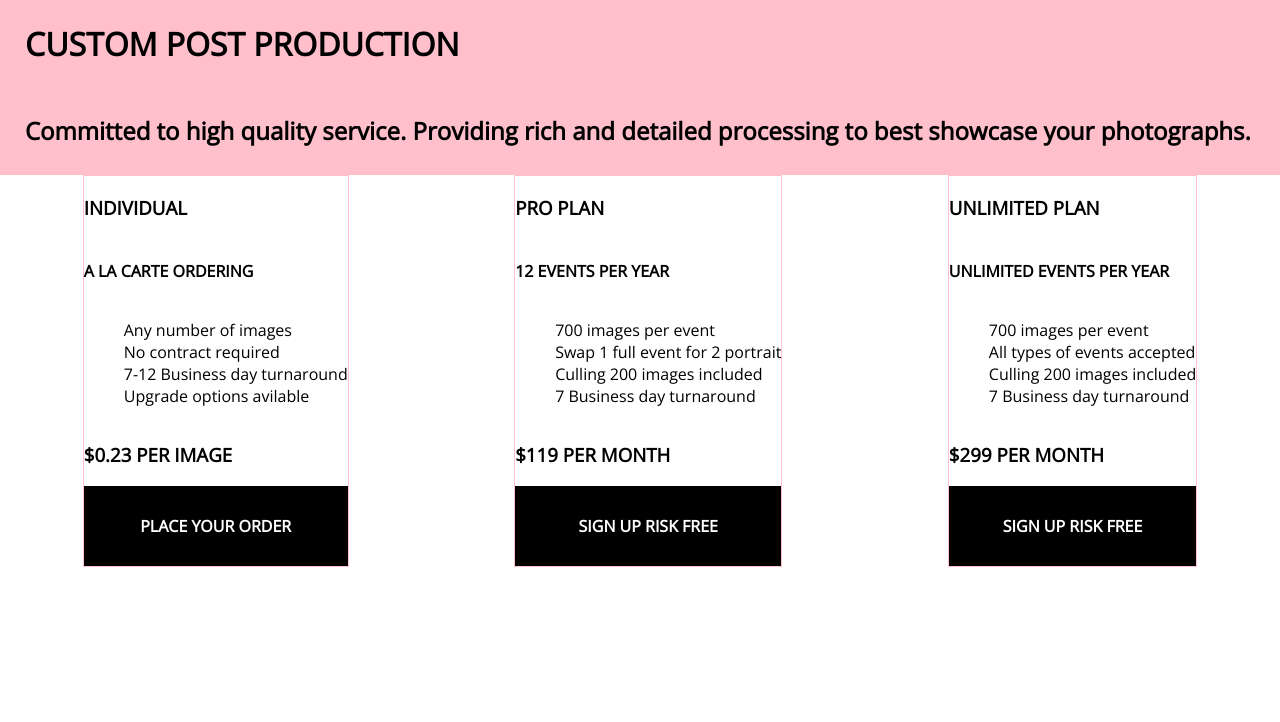
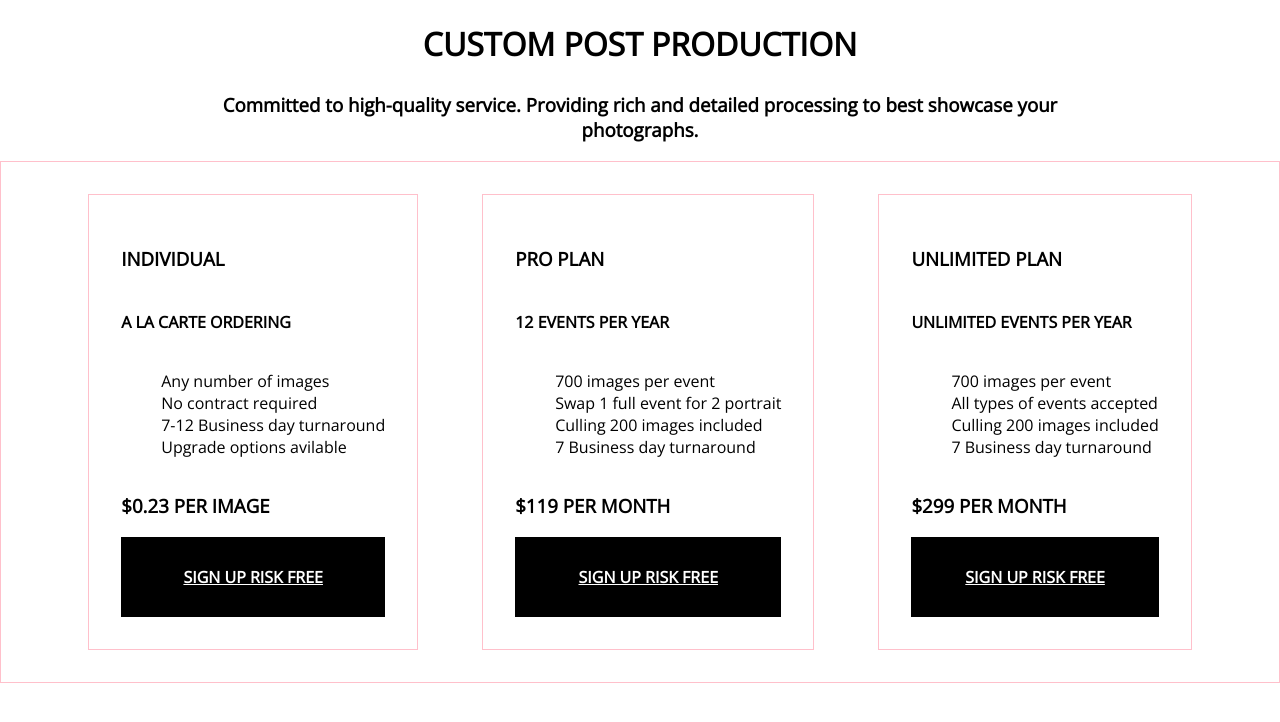
Before and after one commit to sailor27/postproduction, a plain HTML site: page index.html in a window 1280 px wide. Drawn offline with nearby package versions, Linux system fonts and the light colour scheme; a web font is replaced by a local one.

Commit message:
Style flex-col class with margin and padding. change header display from flex to block.

```diff
--- a/css/styles.css
+++ b/css/styles.css
@@ -7,21 +7,26 @@ html, body {
 
 [role='banner']{
   content: '';
-  display: flex;
-  flex-flow: row wrap;
-  flex: 1 100%;
+  width:70%;
+  margin: auto;
   left: 0;
   border-style: hidden;
   border-width: 1px;
   z-index: -1;
   left: 0;
-  background-color: pink;
+  /*background-color: pink;*/
 
+  text-align: center;
+}
 
-}
 
 ul {
   list-style: none;
+}
+
+a {
+  color:inherit;
+
 }
 
 [role='banner'] h1,
@@ -35,34 +40,37 @@ ul {
 .flex-row {
   display: flex;
   flex-flow: row wrap;
-  justify-content: space-around;
-}
+  justify-content: center;
 
-.flex-row h1{
-  align-self: center;
-}
 
-.flex-col{
   border-style:solid;
   border-width: 1px;
   border-color: pink;
+}
+
+
+
+.flex-col{
+
   display: flex;
   flex-flow: column;
 
+  padding: 2rem;
+  margin: 2rem;
+
+  border-style:solid;
+  border-width: 1px;
+  border-color: pink;
 
 }
 
-.flex-col h2 {
-  font-family:'Open Sans', sans-serif;
 
-}
 
 .nextpage {
   border-style: hidden;
   border-width: 1px;
   padding:0.5rem;
   text-align: center;
-
   color: white;
   background-color: black;
 
--- a/index.html
+++ b/index.html
@@ -11,10 +11,12 @@
 
     <header role="banner">
       <h1>CUSTOM POST PRODUCTION</h1>
-      <h2>Committed to high quality service. Providing rich and detailed processing to best showcase your photographs.</h2>
+      <h3>Committed to high-quality service. Providing rich and detailed processing to best showcase your photographs.</h3>
     </header>
 
+
     <section class ="flex-row">
+
       <section class="flex-col">
         <h3>INDIVIDUAL</h3>
         <h4>A LA CARTE ORDERING</h4>
@@ -25,15 +27,11 @@
           <li>Upgrade options avilable</li>
         </ul>
         <h3>$0.23 PER IMAGE</h3>
+        <section class="nextpage">
+          <h1><a href = "individualplan.html">SIGN UP RISK FREE</a></h1>
+        </section>
 
-        <section class="nextpage">
-          <h1>PLACE YOUR ORDER</h1>
-        </section>
       </section>
-
-
-
-
 
       <section class="flex-col">
         <h3>PRO PLAN</h3>
@@ -46,11 +44,9 @@
         </ul>
         <h3>$119 PER MONTH</h3>
         <section class="nextpage">
-          <h1>SIGN UP RISK FREE</h1>
+          <h1><a href = "proplan.html">SIGN UP RISK FREE</a></h1>
         </section>
       </section>
-
-
 
       <section class="flex-col">
         <h3>UNLIMITED PLAN</h3>
@@ -63,7 +59,7 @@
         </ul>
         <h3>$299 PER MONTH</h3>
         <section class="nextpage">
-          <h1>SIGN UP RISK FREE</h1>
+          <h1><a href = "unlimitedplan.html">SIGN UP RISK FREE</a></h1>
         </section>
       </section>
 
```
